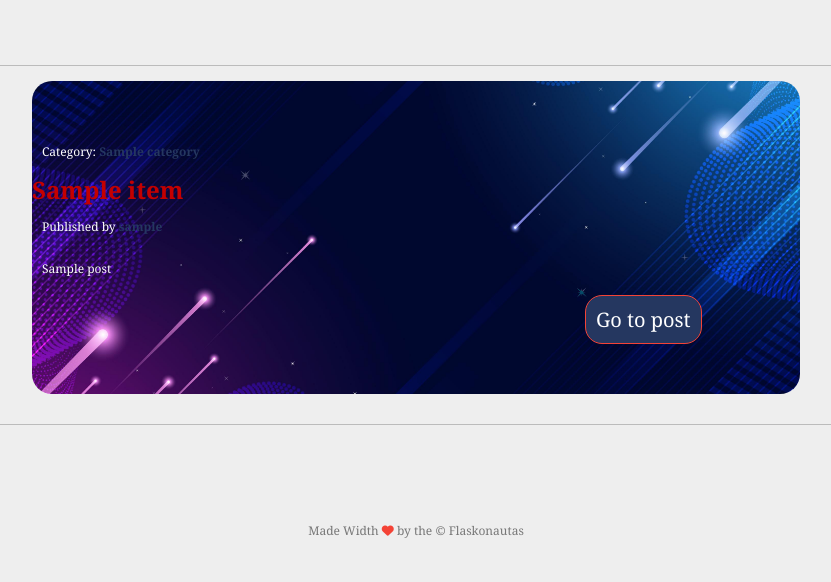
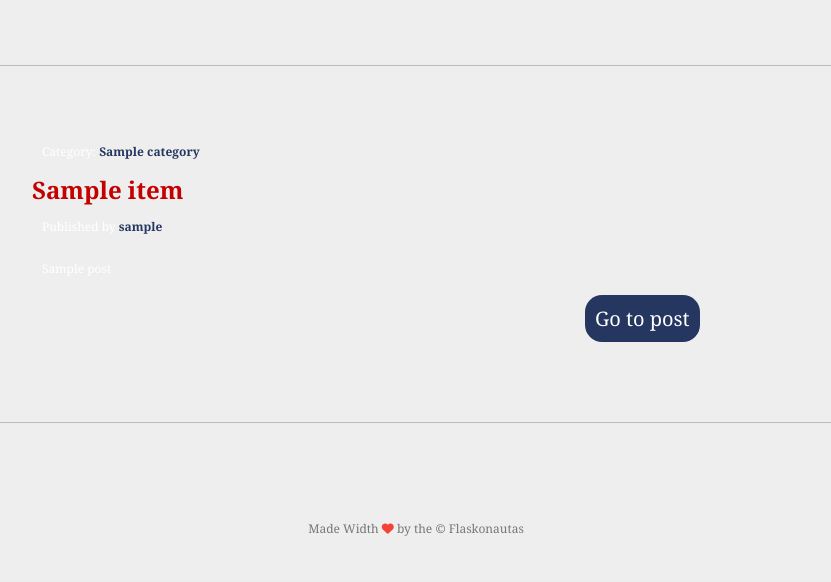
Before and after one commit to TarabayIvan/tp-introds-flaskonautas, a Flask app: page /latest_posts in a window 1280 px wide. Shown: the part 340-922 px from the top of the page, without its empty margins (224-1055 px from the left). After the commit the page ends 876 px from the top, so only its background shows below. Run offline with Flask 3, Linux system fonts and the light colour scheme; a database or web service that is not in the repository returns one stand-in record (values such as "Sample title"); data that the repository does not hold is empty.

Commit message:
sol de last post

```diff
--- a/Client/static/css/style.css
+++ b/Client/static/css/style.css
@@ -691,7 +691,6 @@ button[type="submit"]:hover {
     width: 80%;
     margin: auto;
     padding: 50px 0;
-    background-image: url(../images/banner.jpg);
     background-size: cover;
     background-position: center;
     background-repeat: no-repeat;
@@ -720,11 +719,11 @@ button[type="submit"]:hover {
     color: white;
     border-radius: 20px;
     cursor: pointer;
-    border: 1px solid #f44336;
     padding: 10px;
     transition: 0.5s;
     background-color: #253760;
     margin-top: 5px;
+    border: none;
 }
 
 .btn-go-to:hover{
--- a/Client/templates/post.html
+++ b/Client/templates/post.html
@@ -9,7 +9,7 @@
         {% endif %}
     {% endwith %}
     <div class="container mt-5">
-    <div>
+    <div class="row">
         <div class="col-lg-12">
             <!-- Itera sobre cada publicación -->
             {% for post in post %}
@@ -35,7 +35,7 @@
                 <section class="mb-5" style="text-align: justify;">
                     {{ post['body'] }}
                   {% if post['image_link'] %}
-                    <img style="width:100%;" src="{{ url_for('static', filename='/images/posts-images/' + post['image_link']) }}" />
+                    <img src="{{ url_for('static', filename='/images/posts-images/' + post['image_link']) }}" />
                     {% endif %}
                 </section>
                 <!-- Sección de comentarios -->
```
